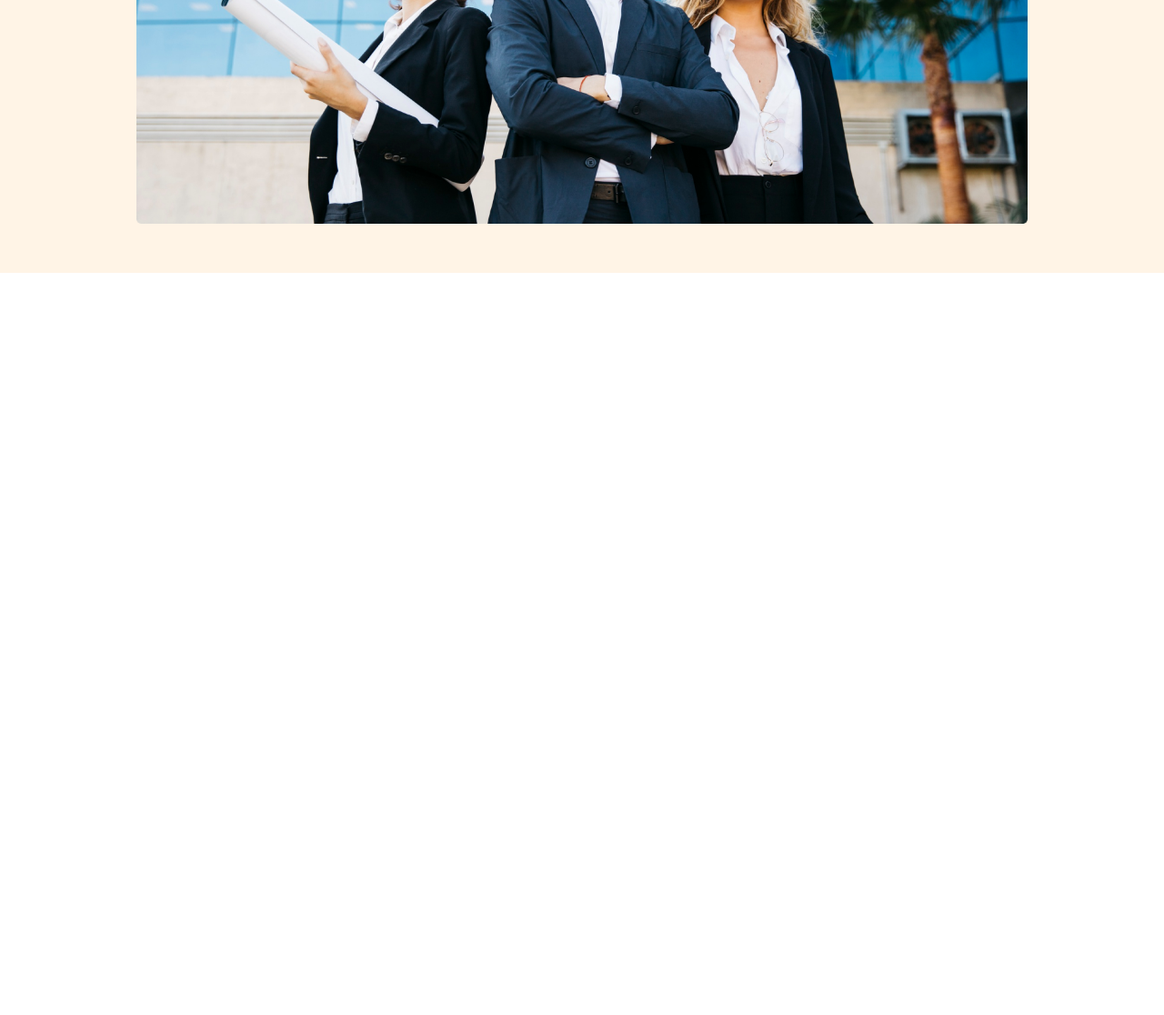
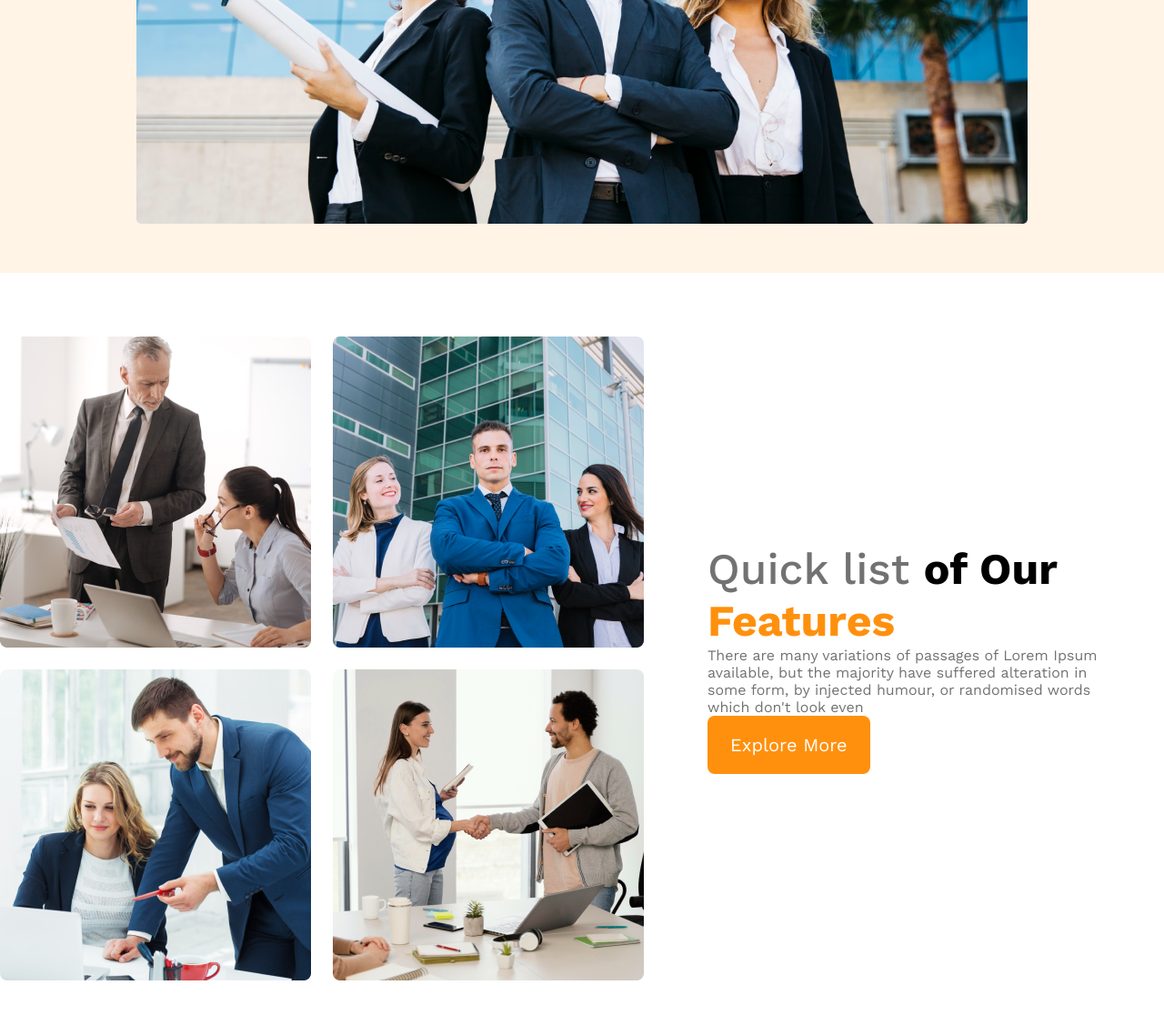
Before and after one commit to Mosharof-Hossen/absolute-architecture, a plain HTML site: page index.html in a window 1280 px wide. Shown: the part 607-1723 px from the top of the page at 91% size. Before the commit the page ends 907 px from the top, so only its background shows below. Drawn offline with nearby package versions, Linux system fonts and the light colour scheme.

Commit message:
finished team section resposive

```diff
--- a/Styles/architect.css
+++ b/Styles/architect.css
@@ -4,6 +4,10 @@
     margin: 0px;
     padding: 0px;
     box-sizing: border-box;
+}
+
+.text-gray{
+    color: #727272;
 }
 
 .btn-primary {
@@ -72,6 +76,37 @@ nav li a {
     margin-top: 20px;
 }
 
+/* Main */
+main {
+    max-width: 1440px;
+    margin: 70px auto;
+}
+
+.teams-container{
+    display: flex;
+    align-items: center;
+}
+
+.teams-image-container {
+    display: grid;
+    grid-template-columns: repeat(2, 1fr);
+    gap: 1.5rem;
+}
+.teams-contents{
+    padding: 0px 70px;
+}
+.teams-title{
+    font-size: 3rem;
+}
+
+.teams-title .quick-list{
+    color: #727272;
+    font-weight: 500;
+}
+.teams-title .text-features{
+    color: #FF900E;
+    font-weight: 700;
+}
 
 
 /* Responsive */
@@ -85,8 +120,16 @@ nav li a {
         text-align: center;
     }
 
-    nav {
+    nav, .teams-container {
         flex-direction: column;
+    }
+
+    .teams-image-container{
+        grid-template-columns: 1fr;
+    }
+    .teams-contents{
+        padding: 10px 15px;
+        text-align: center;
     }
 
 }
@@ -96,8 +139,16 @@ nav li a {
     header {
         padding: 30px;
     }
+
     nav {
         flex-direction: column;
     }
 
+    .teams-container{
+        flex-direction: column-reverse;
+    }
+    .teams-contents{
+        text-align: center;
+    }
+
 }
--- a/index.html
+++ b/index.html
@@ -40,7 +40,23 @@
 
         </div>
     </header>
-    <main></main>
+    <main>
+
+        <section class="teams-container">
+            <div class="teams-image-container">
+                <img src="images/team1.png" alt="" srcset="">
+                <img src="images/team2.png" alt="" srcset="">
+                <img src="images/team3.png" alt="" srcset="">
+                <img src="images/team4.png" alt="" srcset="">
+            </div>
+            <div class="teams-contents">
+                <h3 class="teams-title"><span class="quick-list">Quick list </span><span class="">of Our</span> <span class="text-features">Features</span></h3>
+                <p class="teams-description text-gray">There are many variations of passages of Lorem Ipsum available, but the majority have suffered alteration in some form, by injected humour, or randomised words which don't look even</p>
+                <button class="btn-primary">Explore More</button>
+            </div>
+        </section>
+
+    </main>
     <footer></footer>
 </body>
 
```
